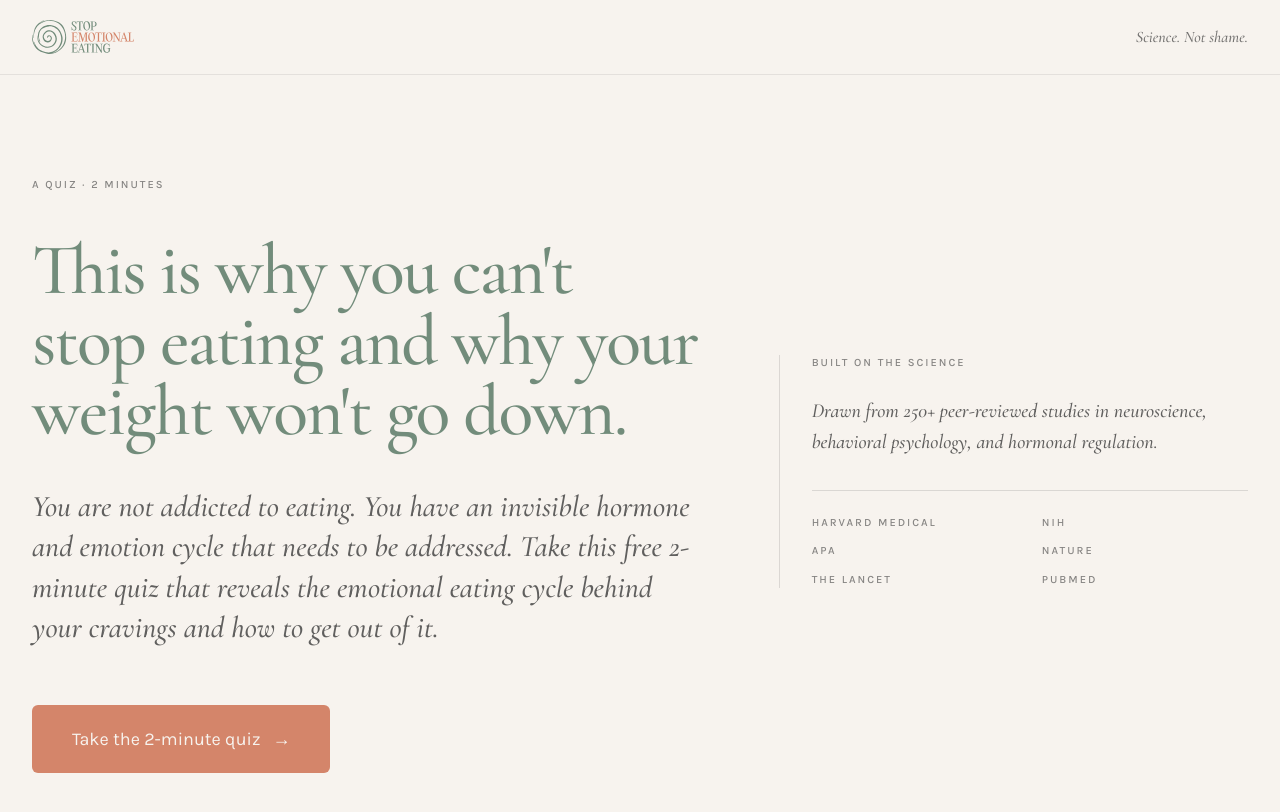
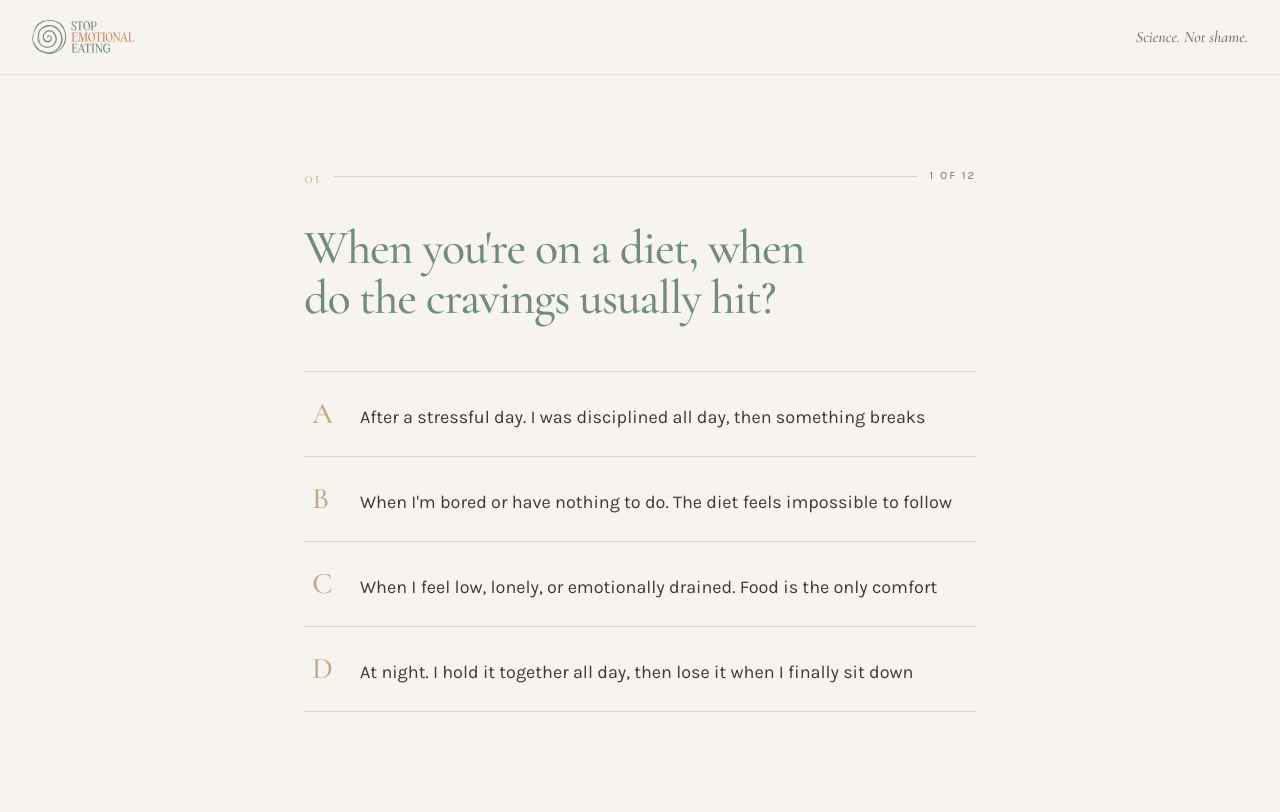
Before and after one commit to stefanpopadic/stop-emotional-eating, a React (Vite) app: page / in a window 1280 px wide. Shown: the top 812 px of the page. Built offline with nearby package versions, Linux system fonts and the light colour scheme.

Commit message:
Remove quiz intro step; land directly on first question

```diff
--- a/src/lib/quizData.ts
+++ b/src/lib/quizData.ts
@@ -18,16 +18,6 @@ export type ValueDrop = {
 };
 
 export const quizFlow = [
-  {
-    id: 'intro',
-    type: 'intro',
-    headline: "This is why you can't stop eating and why your weight won't go down.",
-    subhead:
-      "You are not addicted to eating. You have an invisible hormone and emotion cycle that needs to be addressed. Take this free 2-minute quiz that reveals the emotional eating cycle behind your cravings and how to get out of it.",
-    cta: 'Take the 2-minute quiz',
-    belowCta: '',
-    socialProof: '',
-  },
   {
     id: 'trigger',
     type: 'question',
--- a/src/pages/Quiz.tsx
+++ b/src/pages/Quiz.tsx
@@ -198,57 +198,6 @@ export function Quiz() {
     );
   }
 
-  // ══ INTRO ══
-  if (currentStep.type === 'intro') {
-    return (
-      <Shell>
-        <main className="flex-grow flex items-center px-4 sm:px-8 py-16 md:py-24">
-          <motion.div
-            initial={{ opacity: 0, y: 12 }}
-            animate={{ opacity: 1, y: 0 }}
-            transition={{ duration: 0.6 }}
-            className="w-full max-w-7xl mx-auto grid grid-cols-1 lg:grid-cols-12 gap-12 lg:gap-16 items-center"
-          >
-            {/* Left — headline + CTA */}
-            <div className="lg:col-span-7">
-              <div className="mb-10">
-                <span className="eyebrow text-terracotta">A Quiz · 2 minutes</span>
-              </div>
-
-              <h1 className="font-serif font-medium text-4xl sm:text-5xl md:text-6xl lg:text-7xl text-deep-sage leading-[0.98] tracking-tight mb-10 text-balance">
-                {currentStep.headline}
-              </h1>
-              <p className="font-serif italic text-xl sm:text-2xl md:text-3xl text-soft-black/80 leading-[1.35] mb-14 max-w-2xl">
-                {currentStep.subhead}
-              </p>
-
-              <button
-                onClick={handleNext}
-                className="inline-flex items-center gap-3 bg-terracotta text-warm-linen font-sans text-base sm:text-lg px-8 sm:px-10 py-4 sm:py-5 rounded-md hover:bg-terracotta/90 transition-colors"
-              >
-                {currentStep.cta}
-                <span aria-hidden>→</span>
-              </button>
-            </div>
-
-            {/* Right — science card */}
-            <aside className="lg:col-span-5 lg:pl-8 lg:border-l lg:border-soft-black/15">
-              <p className="eyebrow mb-6">Built on the science</p>
-              <p className="font-serif italic text-lg md:text-xl text-soft-black/80 leading-[1.55] mb-8">
-                Drawn from 250+ peer-reviewed studies in neuroscience, behavioral psychology, and hormonal regulation.
-              </p>
-              <div className="grid grid-cols-2 gap-x-6 gap-y-3 pt-6 border-t border-soft-black/15">
-                {['Harvard Medical', 'NIH', 'APA', 'Nature', 'The Lancet', 'PubMed'].map((src) => (
-                  <span key={src} className="eyebrow text-soft-black/60">{src}</span>
-                ))}
-              </div>
-            </aside>
-          </motion.div>
-        </main>
-      </Shell>
-    );
-  }
-
   // ══ QUESTION ══
   if (currentStep.type === 'question') {
     return (
@@ -264,9 +213,9 @@ export function Quiz() {
                 transition={{ duration: 0.3 }}
               >
                 <div className="flex items-center gap-3 mb-8">
-                  <span className="numeral text-lg">0{currentStepIndex}</span>
+                  <span className="numeral text-lg">{String(currentStepIndex + 1).padStart(2, '0')}</span>
                   <span className="h-px flex-grow bg-soft-black/15" />
-                  <span className="eyebrow">{currentStepIndex} of {totalSteps - 1}</span>
+                  <span className="eyebrow">{currentStepIndex + 1} of {totalSteps}</span>
                 </div>
 
                 <h2 className="font-serif font-medium text-3xl sm:text-4xl md:text-5xl text-deep-sage leading-[1.05] tracking-tight mb-12 text-balance">
```
